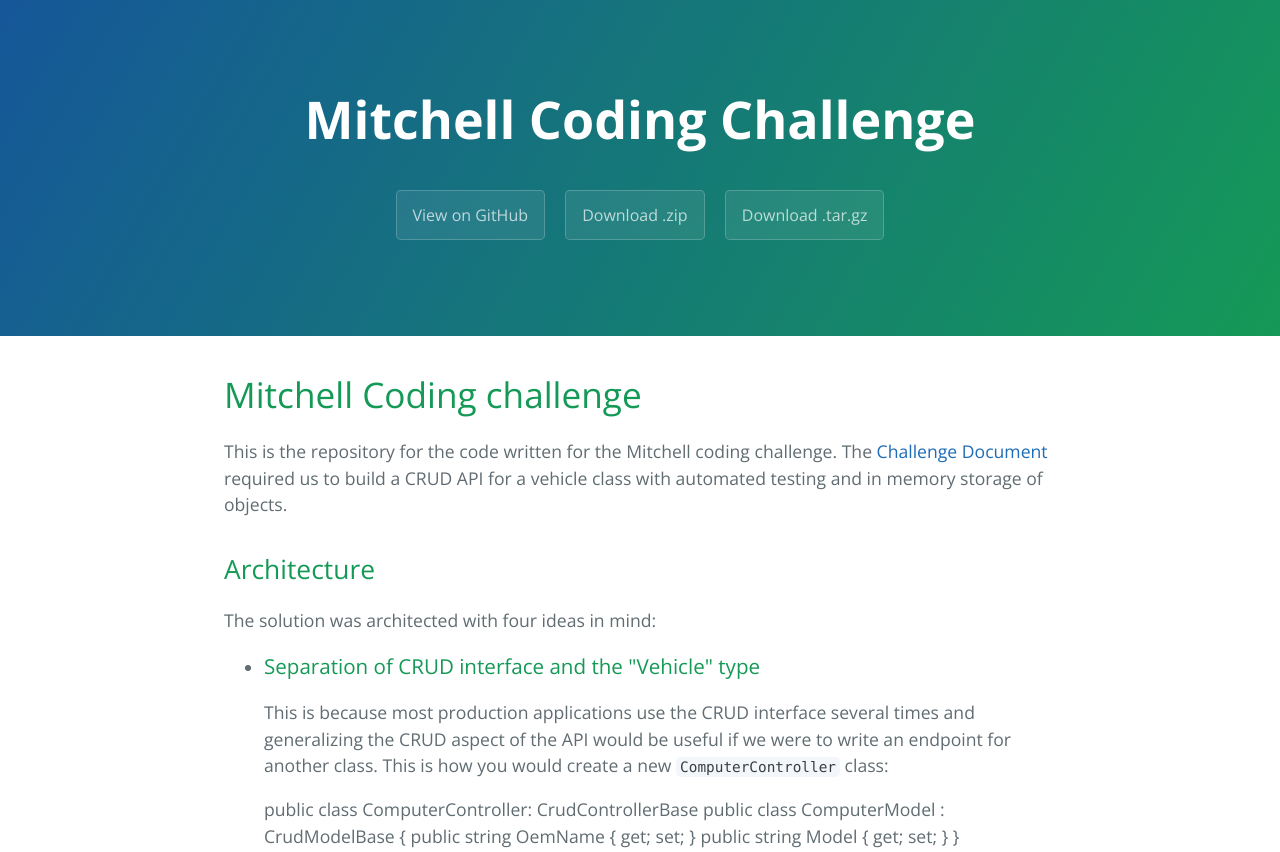
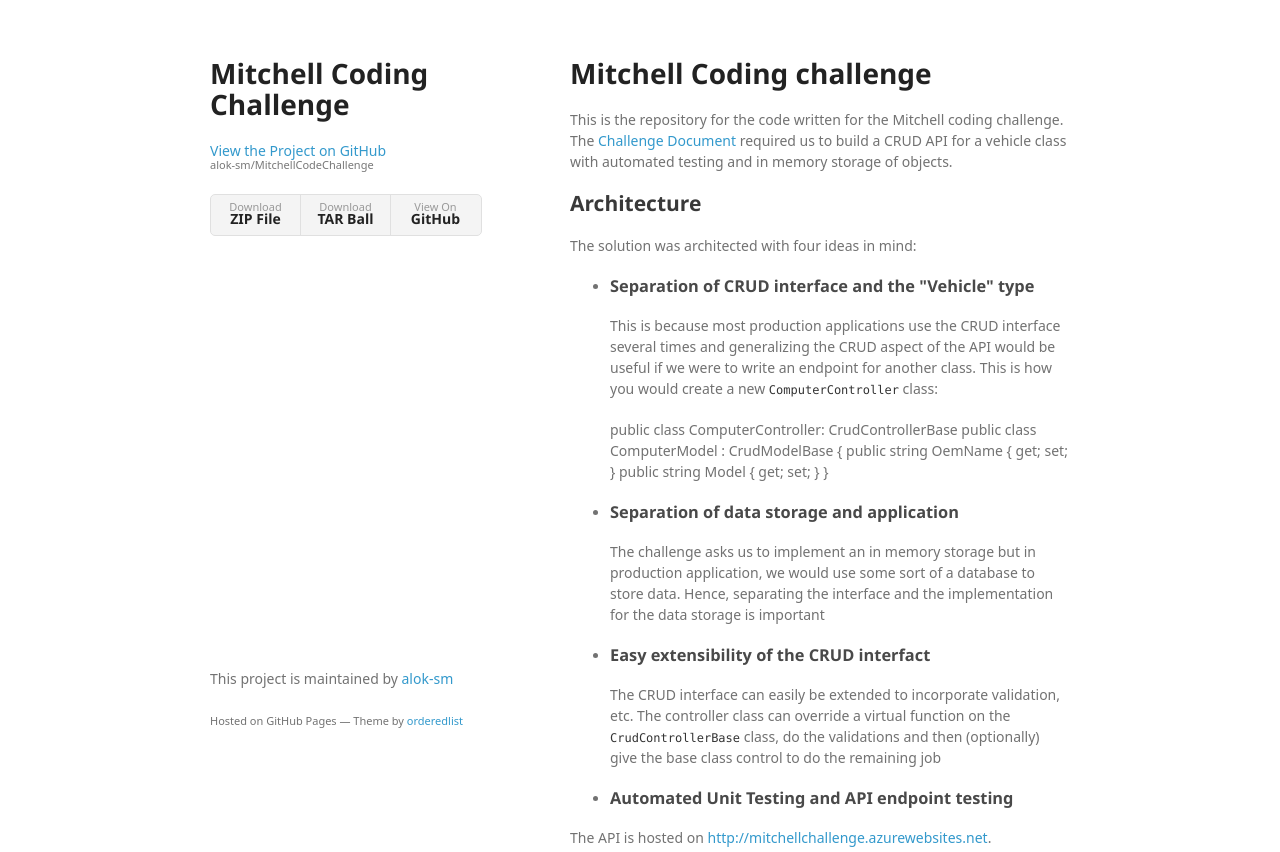
Before and after one commit to alok-sm/MitchellCodeChallenge, a plain HTML site: page index.html in a window 1280 px wide. Shown: the top 852 px of the page. Drawn offline with nearby package versions, Linux system fonts and the light colour scheme; a web font is replaced by a local one.

Commit message:
Create gh-pages branch via GitHub

```diff
--- a/index.html
+++ b/index.html
@@ -1,25 +1,34 @@
-<!DOCTYPE html>
-<html lang="en-us">
+<!doctype html>
+<html>
   <head>
-    <meta charset="UTF-8">
+    <meta charset="utf-8">
+    <meta http-equiv="X-UA-Compatible" content="chrome=1">
     <title>Mitchell Coding Challenge by alok-sm</title>
-    <meta name="viewport" content="width=device-width, initial-scale=1">
-    <link rel="stylesheet" type="text/css" href="stylesheets/normalize.css" media="screen">
-    <link href='https://fonts.googleapis.com/css?family=Open+Sans:400,700' rel='stylesheet' type='text/css'>
-    <link rel="stylesheet" type="text/css" href="stylesheets/stylesheet.css" media="screen">
-    <link rel="stylesheet" type="text/css" href="stylesheets/github-light.css" media="screen">
+
+    <link rel="stylesheet" href="stylesheets/styles.css">
+    <link rel="stylesheet" href="stylesheets/github-light.css">
+    <meta name="viewport" content="width=device-width">
+    <!--[if lt IE 9]>
+    <script src="//html5shiv.googlecode.com/svn/trunk/html5.js"></script>
+    <![endif]-->
   </head>
   <body>
-    <section class="page-header">
-      <h1 class="project-name">Mitchell Coding Challenge</h1>
-      <h2 class="project-tagline"></h2>
-      <a href="https://github.com/alok-sm/MitchellCodeChallenge" class="btn">View on GitHub</a>
-      <a href="https://github.com/alok-sm/MitchellCodeChallenge/zipball/master" class="btn">Download .zip</a>
-      <a href="https://github.com/alok-sm/MitchellCodeChallenge/tarball/master" class="btn">Download .tar.gz</a>
-    </section>
+    <div class="wrapper">
+      <header>
+        <h1>Mitchell Coding Challenge</h1>
+        <p></p>
 
-    <section class="main-content">
-      <h1>
+        <p class="view"><a href="https://github.com/alok-sm/MitchellCodeChallenge">View the Project on GitHub <small>alok-sm/MitchellCodeChallenge</small></a></p>
+
+
+        <ul>
+          <li><a href="https://github.com/alok-sm/MitchellCodeChallenge/zipball/master">Download <strong>ZIP File</strong></a></li>
+          <li><a href="https://github.com/alok-sm/MitchellCodeChallenge/tarball/master">Download <strong>TAR Ball</strong></a></li>
+          <li><a href="https://github.com/alok-sm/MitchellCodeChallenge">View On <strong>GitHub</strong></a></li>
+        </ul>
+      </header>
+      <section>
+        <h1>
 <a id="mitchell-coding-challenge" class="anchor" href="#mitchell-coding-challenge" aria-hidden="true"><span aria-hidden="true" class="octicon octicon-link"></span></a>Mitchell Coding challenge</h1>
 
 <p>This is the repository for the code written for the Mitchell coding challenge.
@@ -61,15 +70,13 @@ public class ComputerModel : CrudModelBase
 </ul>
 
 <p>The API is hosted on <a href="http://mitchellchallenge.azurewebsites.net">http://mitchellchallenge.azurewebsites.net</a>. </p>
-
-      <footer class="site-footer">
-        <span class="site-footer-owner"><a href="https://github.com/alok-sm/MitchellCodeChallenge">Mitchell Coding Challenge</a> is maintained by <a href="https://github.com/alok-sm">alok-sm</a>.</span>
-
-        <span class="site-footer-credits">This page was generated by <a href="https://pages.github.com">GitHub Pages</a> using the <a href="https://github.com/jasonlong/cayman-theme">Cayman theme</a> by <a href="https://twitter.com/jasonlong">Jason Long</a>.</span>
+      </section>
+      <footer>
+        <p>This project is maintained by <a href="https://github.com/alok-sm">alok-sm</a></p>
+        <p><small>Hosted on GitHub Pages &mdash; Theme by <a href="https://github.com/orderedlist">orderedlist</a></small></p>
       </footer>
-
-    </section>
-
+    </div>
+    <script src="javascripts/scale.fix.js"></script>
 
   </body>
 </html>
```
Also changed, not shown: params.json (+1 -1 lines).
